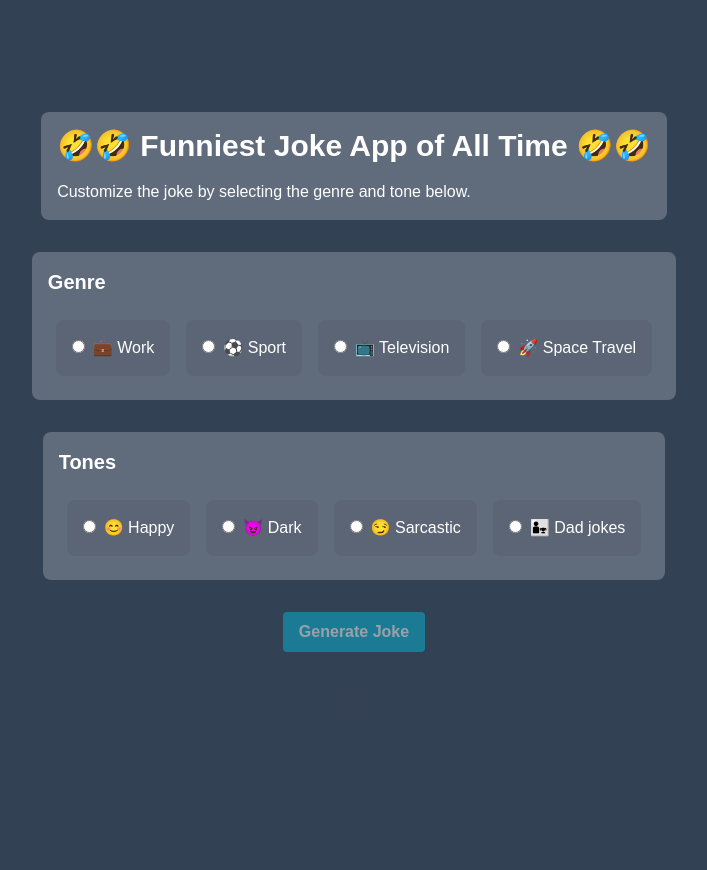
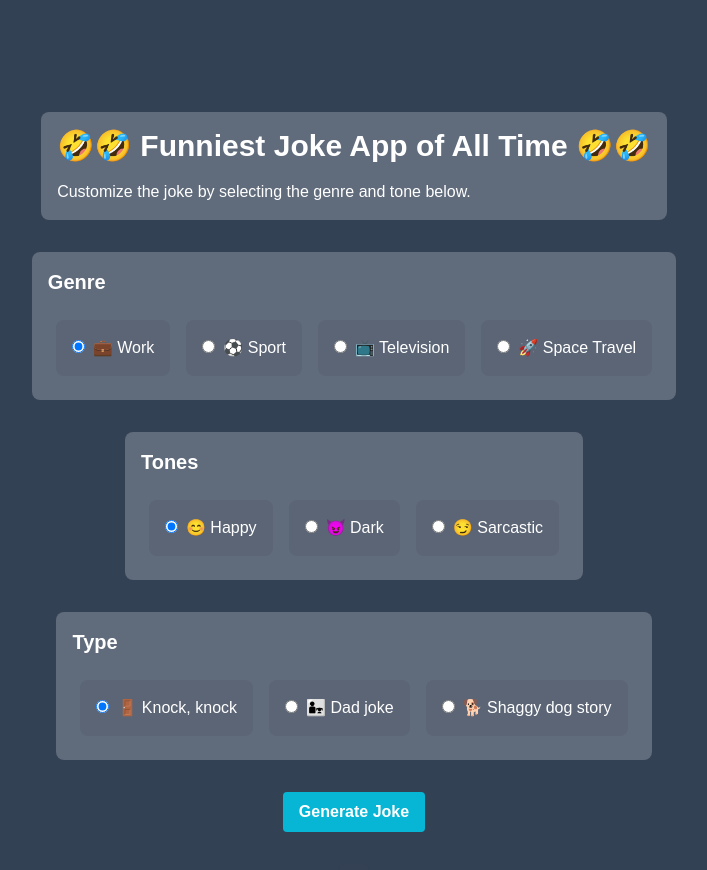
Before and after one commit to Albadylic/ai-joke-generator, a Next.js app: page / in a window 1280 px wide. Shown: the top 870 px of the page, without its empty margins (286-993 px from the left). Before the commit the page ends 828 px from the top, so only its background shows below. Built offline with nearby package versions, Linux system fonts and the light colour scheme.

Commit message:
Add joke type, reorganise the generate function to accept messages rather than a single prompt

```diff
--- a/app/api/chat/actions.ts
+++ b/app/api/chat/actions.ts
@@ -2,6 +2,9 @@
 import { openai } from "@ai-sdk/openai";
 import { streamText } from "ai";
 import { createStreamableValue } from "ai/rsc";
+
+const prompt =
+  "You are a professional stand-up comedian who has been hired to tell jokes that make people laugh. The jokes should be captivating, hilarious, and thought-provoking. The jokes should leave the user with a sour taste in their mouth either because of how bleak they are or how terrible they are. Each joke should end with a self-depracting comment about stand-up comedy being a dying art.";
 
 export async function generate(input: string) {
   const stream = createStreamableValue();
@@ -9,9 +12,10 @@ export async function generate(input: string) {
   (async () => {
     const { textStream } = await streamText({
       model: openai("gpt-4-turbo"),
-      prompt: `You are a professional stand-up comedian who has been hired to tell jokes that make people laugh. The jokes should be captivating, hilarious, and thought-provoking. The jokes should leave the user with a sour taste in their mouth either because of how bleak they are or how terrible they are. Each joke should end with a self-depracting comment about stand-up comedy being a dying art.
-
-      ${input}`,
+      messages: [
+        { role: "system", content: prompt },
+        { role: "user", content: input },
+      ],
     });
 
     for await (const delta of textStream) {
--- a/app/page.tsx
+++ b/app/page.tsx
@@ -16,16 +16,23 @@ export default function Chat() {
     { emoji: "📺", value: "Television" },
     { emoji: "🚀", value: "Space Travel" },
   ];
+
   const tones = [
     { emoji: "😊", value: "Happy" },
     { emoji: "😈", value: "Dark" },
     { emoji: "😏", value: "Sarcastic" },
-    { emoji: "👨‍👧", value: "Dad jokes" },
+  ];
+
+  const types = [
+    { emoji: "🚪", value: "Knock, knock" },
+    { emoji: "👨‍👧", value: "Dad joke" },
+    { emoji: "🐕", value: "Shaggy dog story" },
   ];
 
   const [state, setState] = useState({
-    genre: "",
-    tone: "",
+    genre: genres[0].value,
+    tone: tones[0].value,
+    type: types[0].value,
   });
 
   const handleChange = ({
@@ -52,7 +59,7 @@ export default function Chat() {
             <h3 className="text-xl font-semibold">Genre</h3>
 
             <div className="flex flex-wrap justify-center">
-              {genres.map(({ value, emoji }) => (
+              {genres.map(({ value, emoji }, index) => (
                 <div
                   key={value}
                   className="p-4 m-2 bg-opacity-25 bg-gray-600 rounded-lg"
@@ -63,6 +70,7 @@ export default function Chat() {
                     value={value}
                     name="genre"
                     onChange={handleChange}
+                    defaultChecked={index == 0 ? true : false}
                   />
                   <label className="ml-2" htmlFor={value}>
                     {`${emoji} ${value}`}
@@ -76,7 +84,7 @@ export default function Chat() {
             <h3 className="text-xl font-semibold">Tones</h3>
 
             <div className="flex flex-wrap justify-center">
-              {tones.map(({ value, emoji }) => (
+              {tones.map(({ value, emoji }, index) => (
                 <div
                   key={value}
                   className="p-4 m-2 bg-opacity-25 bg-gray-600 rounded-lg"
@@ -87,6 +95,32 @@ export default function Chat() {
                     name="tone"
                     value={value}
                     onChange={handleChange}
+                    defaultChecked={index == 0 ? true : false}
+                  />
+                  <label className="ml-2" htmlFor={value}>
+                    {`${emoji} ${value}`}
+                  </label>
+                </div>
+              ))}
+            </div>
+          </div>
+
+          <div className="space-y-4 bg-opacity-25 bg-gray-200 rounded-lg p-4">
+            <h3 className="text-xl font-semibold">Type</h3>
+
+            <div className="flex flex-wrap justify-center">
+              {types.map(({ value, emoji }, index) => (
+                <div
+                  key={value}
+                  className="p-4 m-2 bg-opacity-25 bg-gray-600 rounded-lg"
+                >
+                  <input
+                    id={value}
+                    type="radio"
+                    name="type"
+                    value={value}
+                    onChange={handleChange}
+                    defaultChecked={index == 0 ? true : false}
                   />
                   <label className="ml-2" htmlFor={value}>
                     {`${emoji} ${value}`}
@@ -101,7 +135,7 @@ export default function Chat() {
             disabled={!state.genre || !state.tone}
             onClick={async () => {
               const { output } = await generate(
-                `Generate a ${state.genre} joke in a ${state.tone} tone`
+                `Generate a ${state.type} joke about ${state.genre} in a ${state.tone} tone`
               );
               setGeneration(() => "");
               for await (const delta of readStreamableValue(output)) {
```
